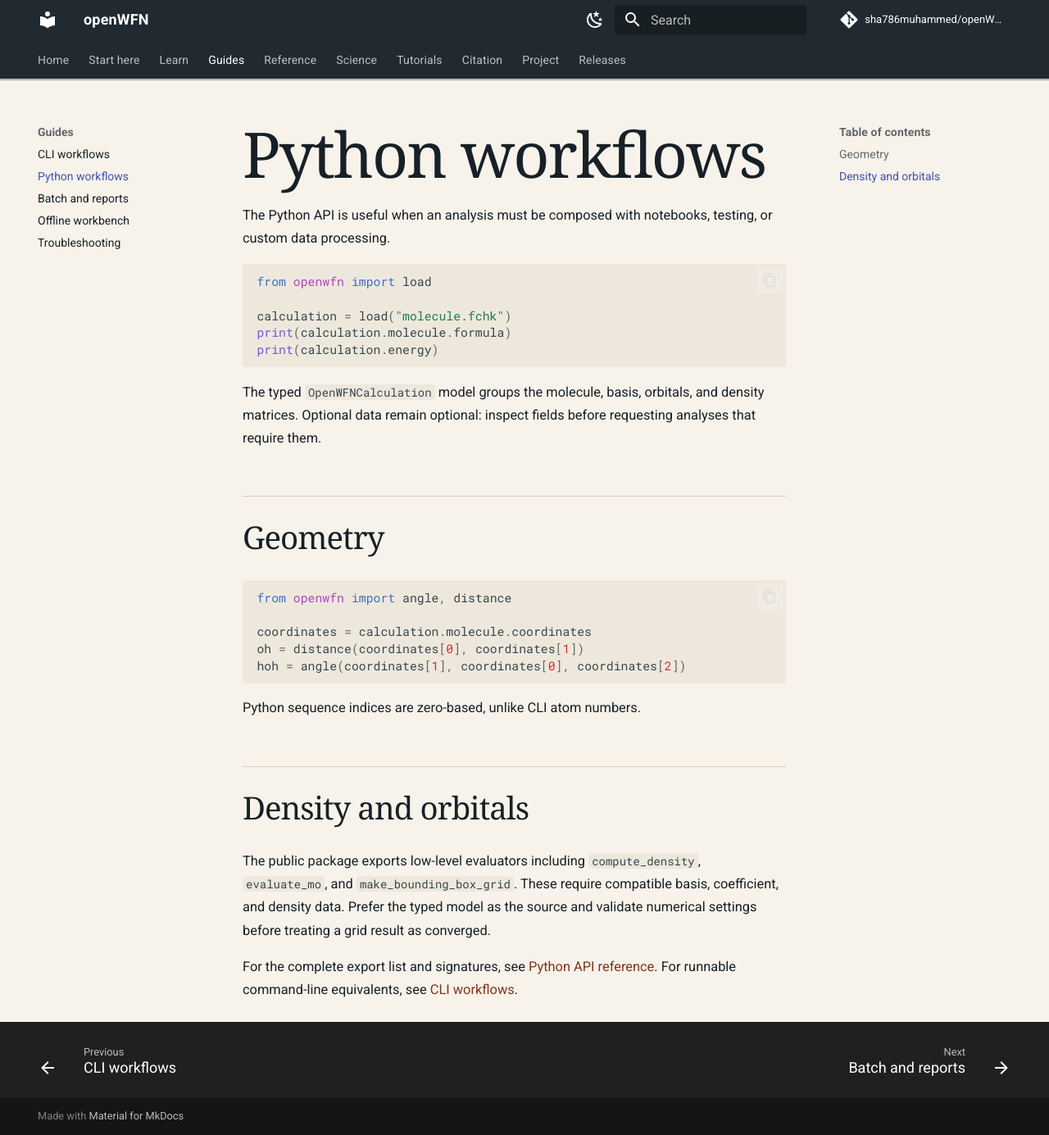
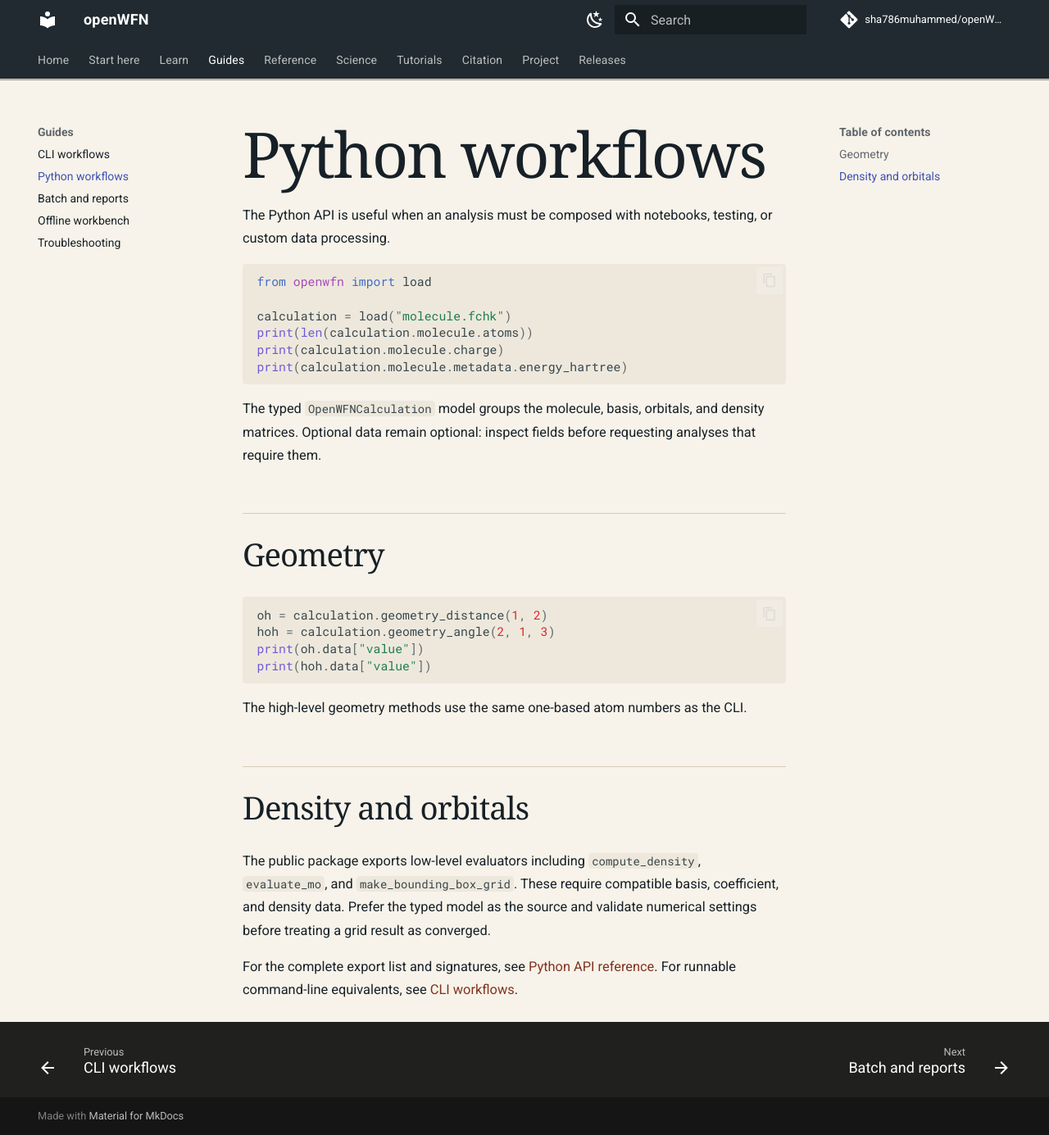
Before and after one commit to sha786muhammed/openWFN, an MkDocs documentation site: the page built from docs/guides/python-workflows.md, in a window 1280 px wide and 1385 px high. Shown: the whole window at 82% size. Built offline with MkDocs 1.6.1 and Material for MkDocs 9.7.7, drawn with Linux system fonts in a browser that asks for light colours; comment, search, counter and statistics services are not loaded.

Commit message:
Correct Python API handbook examples

````diff
--- a/docs/guides/python-workflows.md
+++ b/docs/guides/python-workflows.md
@@ -6,8 +6,9 @@ The Python API is useful when an analysis must be composed with notebooks, testi
 from openwfn import load
 
 calculation = load("molecule.fchk")
-print(calculation.molecule.formula)
-print(calculation.energy)
+print(len(calculation.molecule.atoms))
+print(calculation.molecule.charge)
+print(calculation.molecule.metadata.energy_hartree)
 ```
 
 The typed `OpenWFNCalculation` model groups the molecule, basis, orbitals, and density matrices. Optional data remain optional: inspect fields before requesting analyses that require them.
@@ -15,14 +16,13 @@ The typed `OpenWFNCalculation` model groups the molecule, basis, orbitals, and d
 ## Geometry
 
 ```python
-from openwfn import angle, distance
-
-coordinates = calculation.molecule.coordinates
-oh = distance(coordinates[0], coordinates[1])
-hoh = angle(coordinates[1], coordinates[0], coordinates[2])
+oh = calculation.geometry_distance(1, 2)
+hoh = calculation.geometry_angle(2, 1, 3)
+print(oh.data["value"])
+print(hoh.data["value"])
 ```
 
-Python sequence indices are zero-based, unlike CLI atom numbers.
+The high-level geometry methods use the same one-based atom numbers as the CLI.
 
 ## Density and orbitals
 
````
Also changed, not shown: 1 other file.
